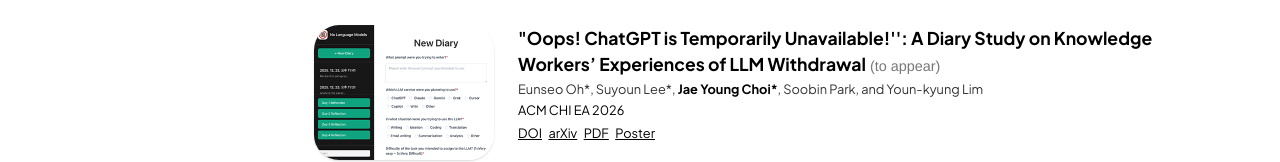
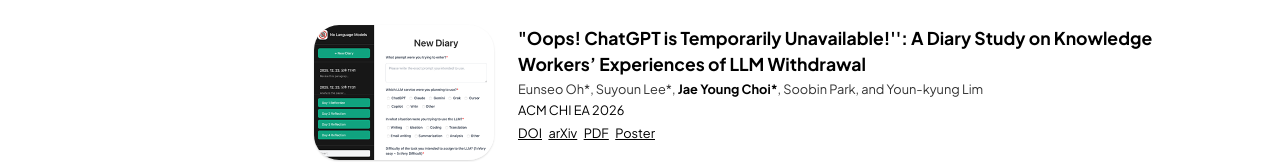
Before and after one commit to jaeyoungchoi1/jaeyoungchoi1.github.io, a React (Vite) app: page / in a window 1280 px wide. Shown: the part 621-783 px from the top of the page. Built offline with nearby package versions, Linux system fonts and the light colour scheme.

Commit message:
rm to appear

```diff
--- a/src/App.jsx
+++ b/src/App.jsx
@@ -25,7 +25,7 @@
       <div className="footer">
         <div className="copyright">© {__BUILD_YEAR__} All Rights Reserved</div>
         <div className="last-update">Last updated: {__BUILD_DATE__}</div>
-        {/* <MapView /> */}
+        {/* {<MapView /> } */}
       </div>
     </div>
     </>
--- a/src/components/sections/PublicationSection.jsx
+++ b/src/components/sections/PublicationSection.jsx
@@ -22,7 +22,6 @@
       authors: "Eunseo Oh*, Suyoun Lee*, <strong>Jae Young Choi*</strong>, Soobin Park, and Youn-kyung Lim",
       conference: "ACM CHI EA",
       year: "2026",
-      status: "(to appear)",
       teaser: "/nollm.png",
       confImage: "/chi2026.png",
       links: [
@@ -37,7 +36,6 @@
       authors: "Yugyeong Jung, Thu Hoang Anh Vo, Hyun Seung Moon*, <strong>Jae Young Choi*</strong>, Hyangkyeong Oh, Ujin Lee, Eunjoo Kim, Tak Yeon Lee, and Uichin Lee",
       conference: "ACM CHI",
       year: "2026",
-      status: "(to appear)",
       teaser: "/clinic.png",
       confImage: "/chi2026.png",
       links: [
```
